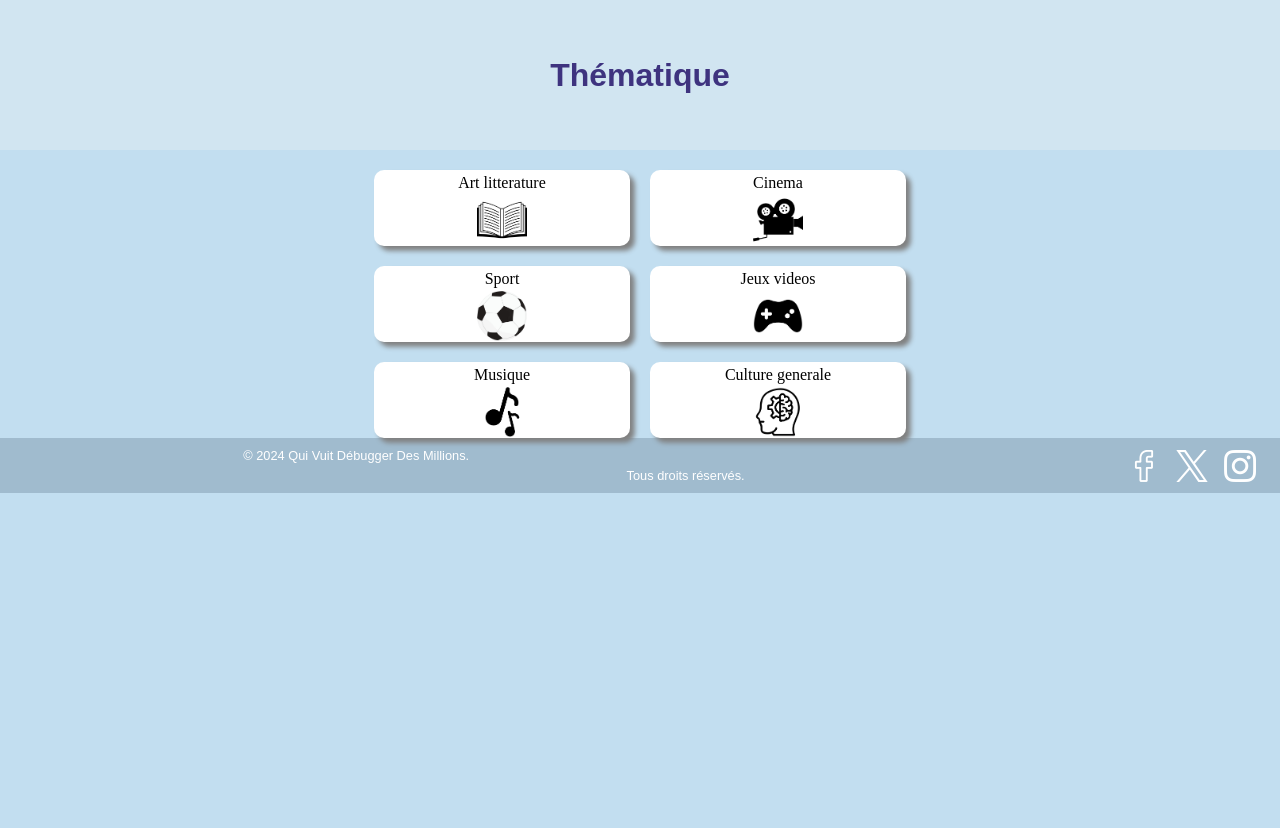
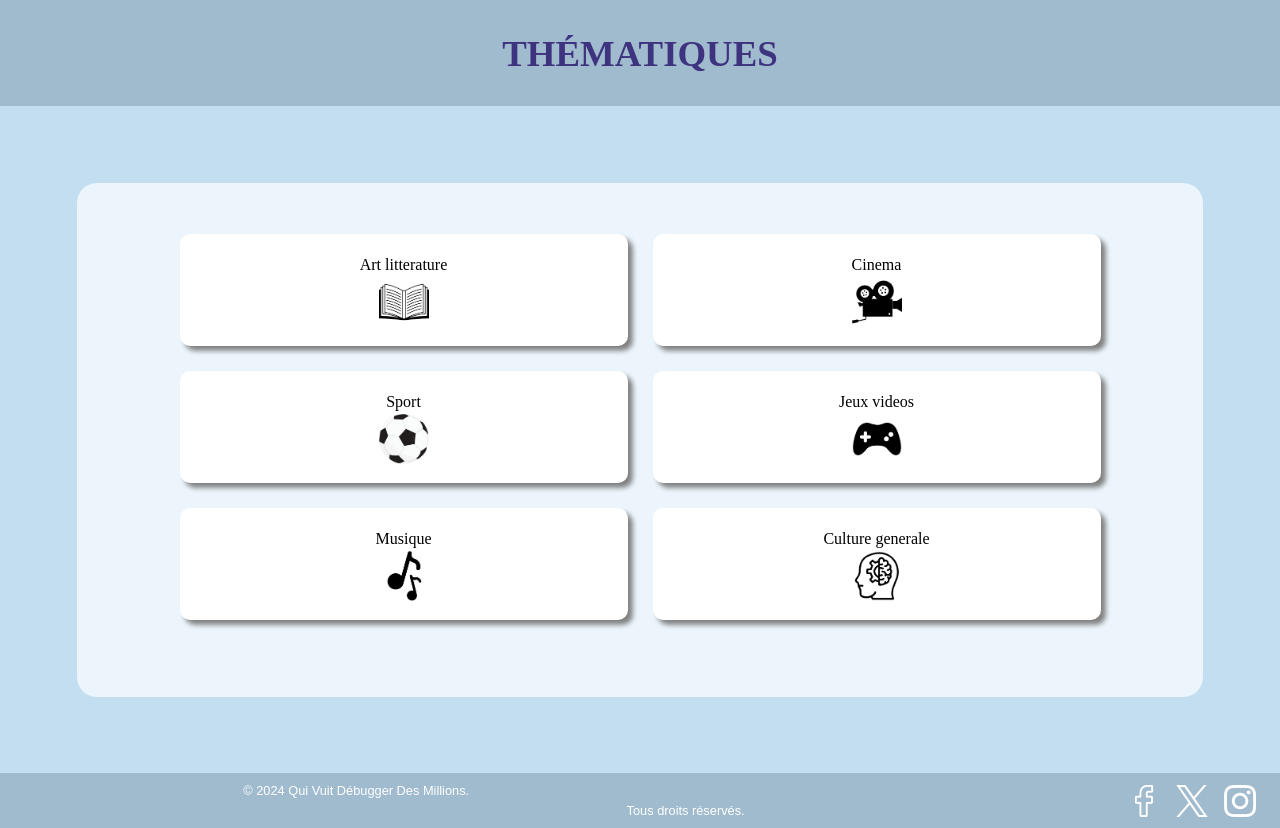
Before and after one commit to espositotimothe/JS-Paris-P2-LesPerses, a React (Vite) app: page / in a window 1280 px wide. Both pictures are taken after a click on the button "Choisis ton quiz". Before the commit the page ends 800 px from the top, so only its background shows below. Built offline with nearby package versions, Linux system fonts and the light colour scheme; no server answers.

Commit message:
Modification CSS et autres

```diff
--- a/src/components/Difficulty.css
+++ b/src/components/Difficulty.css
@@ -4,11 +4,18 @@ body {
 
 h1 {
 	text-align: center;
-	background-color: #d1e5f1;
+	background-color: var(--home-footer);
 	width: 100%;
 	font-family: Arial, Helvetica, sans-serif;
-	padding: 4% 0;
+	padding: 2% 4%;
 	color: #3e337f;
+}
+.difficulte {
+	color: var(--home-violet);
+	font-size: 2.3rem;
+	text-align: center;
+	font-family: var(--font-titles);
+	margin-bottom: 3rem;
 }
 
 .difficulty {
@@ -20,8 +27,7 @@ h1 {
 	display: flex;
 	justify-content: space-around;
 	gap: 10%;
-	margin-top: 10%;
-	margin-bottom: 20%;
+	margin: 10% 5%;
 }
 .choice > button {
 	border-radius: 50%;
--- a/src/components/Theme.css
+++ b/src/components/Theme.css
@@ -2,36 +2,31 @@
 	width: 50px;
 	height: 50px;
 }
-
-.category-button {
-	width: 20vw;
-	border-radius: 10px;
-	display: flex;
-	flex-direction: column;
-	align-items: center;
-	justify-content: center;
-	background-color: white;
-	border: 0;
-	box-shadow: .3rem .3rem .3rem grey;
+.container {
+	padding: 2%;
+	padding-bottom: 6%;
+	background-color: var(--home-fond-blocks);
+	border-radius: 20px;
+	margin: 6%;
 }
-
+.thematique {
+	color: var(--home-violet);
+	font-size: 2.3rem;
+	text-align: center;
+	font-family: var(--font-titles);
+	margin-bottom: 3rem;
+}
 .category-container {
 	display: flex;
 	justify-content: center;
 	align-items: center;
 	flex-wrap: wrap;
-	gap: 20px;
-	padding-top: 20px;
-}
-
-@media (max-width: 768px) {
-	.category-img-size {
-		width: 50px;
-		height: 50px;
+	gap: 25px;
+	padding-top: 25px;
 }
 
 .category-button {
-		width: 20vw;
+	width: 35vw;
 	height: 14vh;
 	border-radius: 10px;
 	display: flex;
@@ -42,13 +37,3 @@
 	border: 0;
 	box-shadow: .3rem .3rem .3rem grey;
 }
-
-	.category-container {
-		display: flex;
-		justify-content: center;
-		align-items: center;
-		flex-wrap: wrap;
-		gap: 20px;
-		padding-top: 20px;
-	}
-}
--- a/src/components/Themedif.tsx
+++ b/src/components/Themedif.tsx
@@ -72,7 +72,8 @@ const Themedif = ({
 			{/* Sélecteur pour la catégorie */}
 			{step === 1 && (
 				<div>
-					<h1>Thématique</h1>
+					<h1 className="thematique">THÉMATIQUES</h1>
+					<section className="container">
 						<section className="category-container">
 							<button
 								type="button"
@@ -169,13 +170,14 @@ const Themedif = ({
 								/>
 							</button>
 						</section>
+					</section>
 				</div>
 			)}
 
 			{/* Sélecteur pour la difficulté */}
 			{step === 2 && (
 				<div className="difficulty">
-					<h1>Difficulté</h1>
+					<h1 className="difficulte">DIFFICULTÉ</h1>
 					<div className="choice">
 						<button
 							type="button"
--- a/src/components/quiz-components/Header.css
+++ b/src/components/quiz-components/Header.css
@@ -10,15 +10,19 @@
 .quiz-block {
 	background-color: var(--home-fond-blocks);
 	border-radius: 20px;
-	padding-top: 1rem;
+	margin: 10%;
 }
-
+.quiz-block p {
+	text-align: center;
+	padding: 2%;
+}
 .quiz-title {
 	color: var(--home-violet);
-	font-size: 1.8rem;
+	font-size: 2.6rem;
 	font-weight: 600;
 	text-align: center;
 	font-family: var(--font-titles);
+	padding-top: 2%;
 }
 
 .quiz-description {
@@ -27,6 +31,17 @@
 	text-align: justify;
 	margin: 2rem;
 	font-size: 0.8rem;
+	line-height: 1.6rem;
+}
+
+.quiz-description-2 {
+	font-family: var(--font-text-block);
+	color: var(--home-violet);
+	text-align: justify;
+	margin: 2rem;
+	font-size: 0.9rem;
+	line-height: 1.6rem;
+	font-weight: bold;
 }
 
 .button-start {
--- a/src/components/quiz-components/Header.tsx
+++ b/src/components/quiz-components/Header.tsx
@@ -15,7 +15,7 @@ export default function Header() {
 			{!showFilters ? (
 				<>
 					<section className="welcome">
-						<h1 className="welcome-title"> QUI VEUT DEBUGGER DES MILLIONS</h1>
+						<h1 className="welcome-title"> QUI VEUT DÉBUGGER DES MILLIONS</h1>
 					</section>
 
 					<section className="quiz-block">
@@ -28,7 +28,7 @@ export default function Header() {
 							plongez dans l’aventure, apprenez, et relevez les défis pour
 							tenter d'atteindre le score parfait.
 						</p>
-						<p className="quiz-description">
+						<p className="quiz-description-2">
 							Prêt à tester vos limites ? Que le jeu commence !
 						</p>
 						<button
--- a/src/components/quiz-components/QuizMain.css
+++ b/src/components/quiz-components/QuizMain.css
@@ -3,7 +3,7 @@
 	justify-content: center;
 	background-color: var(--home-fond-blocks);
 	flex-direction: column;
-	margin: 5% 5%;
+	margin: 5%;
 	border-radius: 22px;
 }
 
```
Lines whose indentation alone changed are shown as unchanged.
